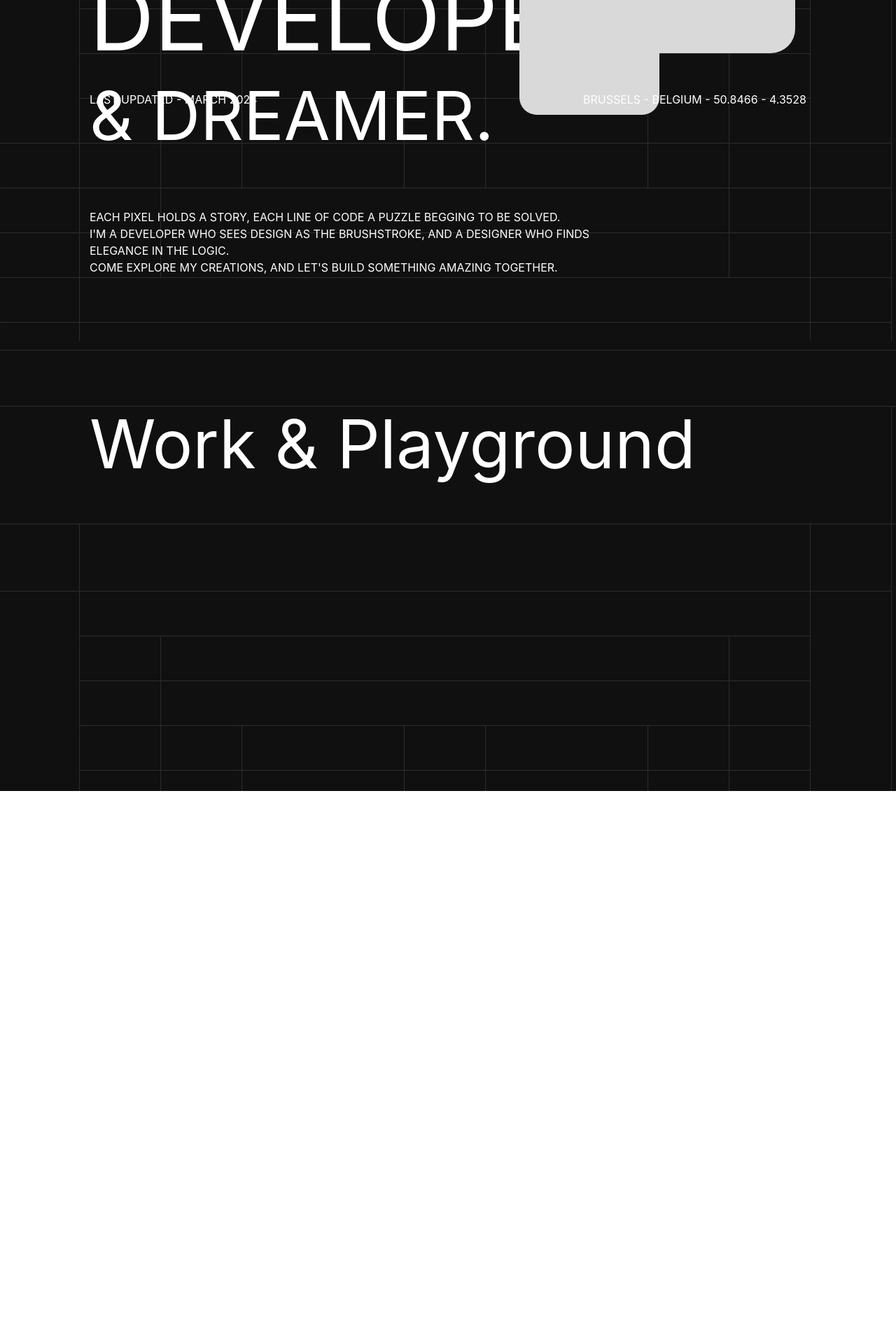
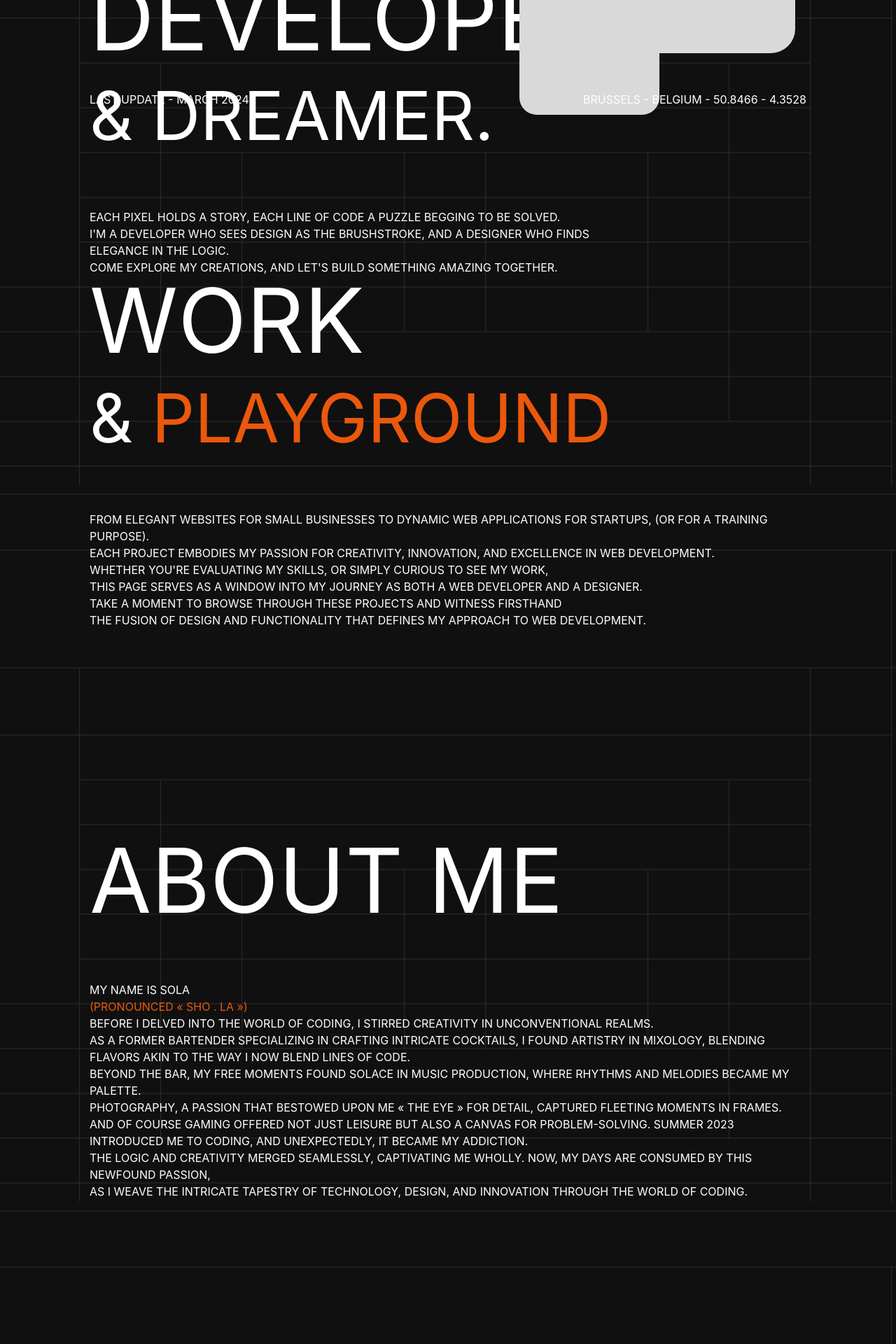
Before and after one commit to SolaKabuta/portfolio_final, a React (Vite) app: page / in a window 1280 px wide. Shown: the part 600-2520 px from the top of the page at 70% size. Before the commit the page ends 1730 px from the top, so only its background shows below. Built offline with nearby package versions, Linux system fonts and the light colour scheme.

Commit message:
full-layout

```diff
--- a/src/App.tsx
+++ b/src/App.tsx
@@ -9,17 +9,22 @@ import './App.css'
 import HomePage from "./pages/HomePage.tsx";
 import Navbar from "./components/Navbar.tsx";
 import Work from "./pages/Work.tsx";
+import About from "./pages/About.tsx";
+import Contact from "./pages/Contact.tsx";
 
 function App() {
   // const [count, setCount] = useState(0)
 
   return (
     <>
-        <div>
-            <MouseTrail strokeColor={"#ff5722"} lineWidthStart={20}/>
+        <div
+            className={'nocursor'}>
+            <MouseTrail strokeColor={"#ff5722"} lineWidthStart={20} lag={0.7} lineDuration={2}/>
             <Navbar/>
             <HomePage/>
             <Work/>
+            <About/>
+            <Contact/>
         </div>
     </>
   )
--- a/src/components/Navbar.tsx
+++ b/src/components/Navbar.tsx
@@ -6,7 +6,7 @@ const Navbar = () => {
                 className={'w-screen pt-10 px-[10%] uppercase flex justify-between'}>
                 <div>
                     <img
-                        className={'w-12'}
+                        className={'w-12 ease-in-out duration-700 hover:scale-150'}
                         src={logo}
                         alt="logo Sola Kabuta"/>
                 </div>
--- a/src/index.css
+++ b/src/index.css
@@ -25,6 +25,7 @@ a {
   color: white;
   text-decoration: none;
   transition: 500ms;
+  cursor: none;
 }
 a:hover {
   color: orangered;
@@ -74,18 +75,20 @@ button:focus-visible {
   padding: 20px;
   border-radius: 20px;
 }
+.orange {
+  transition: 500ms;
+}
+
 .orange:hover {
   color: orangered;
 }
-
-
+.nocursor {
+  cursor: none;
+}
 @media (prefers-color-scheme: light) {
   :root {
     color: #213547;
     background-color: #ffffff;
-  }
-  a:hover {
-    color: #747bff;
   }
   button {
     background-color: #f9f9f9;
--- a/src/pages/About.tsx
+++ b/src/pages/About.tsx
@@ -0,0 +1,46 @@
+
+const About = () => {
+    return (
+        <>
+            <div>
+                <div
+                    className={'w-screen h-screen py-[5%] px-[10%]'}>
+                    <div
+                        className={'uppercase'}>
+                        <h2
+                            id={'Work'}
+                            className={'text-9xl pb-20 ease-in-out duration-1000 hover:scale-[1.05]'}>
+                            About me
+                        </h2>
+                        <p
+                            className={'ease-in-out duration-1000 hover:scale-[1.05]'}>
+                            My name is Sola <br/>
+                            <span
+                                className={'text-orange-600'}>
+                        (pronounced « sho . la »)
+                        </span> <br/>
+                            Before I delved into the world of coding, I stirred creativity in unconventional
+                            realms. <br/>
+                            As a former bartender specializing in crafting intricate cocktails, I found artistry in
+                            mixology,
+                            blending flavors akin to the way I now blend lines of code. <br/>
+                            Beyond the bar, my free moments found solace in music production,
+                            where rhythms and melodies became my palette. <br/>
+                            Photography, a passion that bestowed upon me « the eye » for detail, captured fleeting
+                            moments
+                            in frames. <br/>
+                            AND of course Gaming offered not just leisure but also a canvas for problem-solving.
+                            Summer 2023 introduced me to coding, and unexpectedly, it became my addiction. <br/>
+                            The logic and creativity merged seamlessly, captivating me wholly.
+                            Now, my days are consumed by this newfound passion, <br/>
+                            as I weave the intricate tapestry of
+                            technology, design, and innovation through the world of coding.
+                        </p>
+                    </div>
+                </div>
+            </div>
+        </>
+    );
+};
+
+export default About;
--- a/src/pages/Contact.tsx
+++ b/src/pages/Contact.tsx
@@ -0,0 +1,40 @@
+
+const Contact = () => {
+    return (
+        <>
+            <div
+                className={'w-screen h-screen py-[5%] px-[10%]'}>
+                <div
+                    className={'uppercase'}>
+                    <h2
+                        id={'Work'}
+                        className={'text-9xl pb-20 ease-in-out duration-1000 hover:scale-[1.05]'}>
+                        Let's work
+                        <span
+                            className={'text-orange-600'}>
+                            &nbsp;together
+                        </span>
+                    </h2>
+                    <p
+                        className={'ease-in-out duration-1000 hover:scale-[1.05]'}>
+                        I’m passionate about sharing knowledge and meeting new people. <br/>
+                        I've had the opportunity to share ideas at various events around the globe.
+                    </p>
+                        {/*<a*/}
+                        {/*    href="mailto:solakabuta@gmail.com">*/}
+                        {/*    solakabuta@gmail.com*/}
+                        {/*</a>*/}
+                        {/*<a*/}
+                        {/*    href='tel:+32 474 73 08 10'>*/}
+                        {/*    +32 474 73 08 10*/}
+                        {/*</a>*/}
+                        {/*<p>*/}
+                        {/*    Bruxelles / Belgium*/}
+                        {/*</p>*/}
+                </div>
+            </div>
+        </>
+    );
+};
+
+export default Contact;
--- a/src/pages/HomePage.tsx
+++ b/src/pages/HomePage.tsx
@@ -1,6 +1,5 @@
 // import Portrait from '../assets/portrait_opti.jpg'
 import rectangle from '../assets/Rectangle 7.svg'
-// import developer from '../assets/developer.png'
 
 
 
@@ -35,13 +34,6 @@ const HomePage = () => {
                 className={'flex justify-center align-middle'}>
                 <div
                     className={'w-screen h-screen py-[10%] px-[10%] background_anim'}>
-                    {/*<div*/}
-                    {/*    className={'rounded-3xl'}>*/}
-                    {/*    <img*/}
-                    {/*        className={'scale-[0.2] absolute z-0 -top-[58%] left-0 right-0'}*/}
-                    {/*        src={Portrait}*/}
-                    {/*        alt=""/>*/}
-                    {/*</div>*/}
                     <div
                         className={'hero_text grid place-content-baseline uppercase'}>
 
@@ -70,23 +62,29 @@ const HomePage = () => {
                                 className={'text-8xl'}>
                             & {designer}.
                         </span>
-                            {/*<img*/}
-                            {/*    className={'scale-[0.6] relative -top-[23vw]'}*/}
-                            {/*    src={developer}*/}
-                            {/*    alt=""/>*/}
                         </p>
                         <p
                             className={'ease-in-out duration-1000 hover:scale-[1.05]'}>
-                            Each pixel holds a story, each line of code a puzzle begging to be solved. <br/>
-                            I'm a developer who sees design as the brushstroke, and a designer who finds elegance in the
-                            logic. <br/>
-                            Come explore my creations, and let's build something amazing together.
+                            <span
+                                className={'orange'}>
+                                Each pixel holds a story, each line of code a puzzle begging to be solved
+                            </span>. <br/>
+                            <span
+                                className={'orange'}>
+                                I'm a developer who sees design as the brushstroke, and a designer who finds elegance in the
+                            logic
+                            </span>. <br/>
+                            <span
+                                className={'orange'}>
+                                Come explore my creations, and let's build something amazing together
+                            </span>.
                         </p>
                     </div>
                 </div>
+                {/*PORTRAIT SHAPES*/}
                 <div>
                     <img
-                        className={'w-[600px] relative top-72 right-36'}
+                        className={'w-[600px] relative top-72 right-36 portrait'}
                         src={rectangle}
                         alt="rectangle shape"/>
                     <img
@@ -94,19 +92,46 @@ const HomePage = () => {
                         src={rectangle}
                         alt="rectangle shape"/>
                 </div>
+                {/*PORTRAIT*/}
+                {/*<div*/}
+                {/*    className={'mask'}>*/}
+                {/*    <img*/}
+                {/*        className={'scale-[0.2]'}*/}
+                {/*        src={Portrait}*/}
+                {/*        alt=""/>*/}
+                {/*</div>*/}
             </div>
             <div
                 className={'uppercase flex justify-between gap-5 px-[10%] relative bottom-44'}>
                 <p
-                    className={'ease-in-out duration-1000 hover:scale-110 orange'}>
-                    last updated - March 2024
+                    className={'ease-in-out duration-1000 hover:scale-110'}>
+                    <span
+                        className={'orange'}>
+                        last update&nbsp;
+                    </span>
+                    <span
+                        className={'orange'}>
+                        - March 2024
+                    </span>
                 </p>
                 <p
-                    className={'ease-in-out duration-1000 hover:scale-110 orange'}>
-                    Brussels -
-                    Belgium -
-                    50.8466 -
-                    4.3528
+                    className={'ease-in-out duration-1000 hover:scale-110'}>
+                <span
+                    className={'orange'}>
+                        Brussels -&nbsp;
+                    </span>
+                    <span
+                        className={'orange'}>
+                        Belgium -&nbsp;
+                    </span>
+                    <span
+                        className={'orange'}>
+                        50.8466 -&nbsp;
+                    </span>
+                    <span
+                        className={'orange'}>
+                        4.3528
+                    </span>
                 </p>
             </div>
         </>
--- a/src/pages/Work.tsx
+++ b/src/pages/Work.tsx
@@ -3,13 +3,32 @@ const Work = () => {
     return (
         <>
          <div
-            className={'w-screen h-screen py-[20%] px-[10%] background_anim2'}>
-             <h2
-                id={'Work'}
-                className={'text-8xl'}>
-                 Work
-                 & Playground
-             </h2>
+            className={'w-screen h-screen py-[5%] px-[10%]'}>
+             <div
+                className={'uppercase'}>
+                 <h2
+                     id={'Work'}
+                     className={'text-9xl pb-20 ease-in-out duration-1000 hover:scale-[1.05]'}>
+                     Work <br/>
+                     <span
+                        className={'text-8xl'}>
+                         &
+                         <span
+                            className={'text-orange-600'}>
+                         &nbsp;Playground
+                     </span>
+                     </span>
+                 </h2>
+                 <p
+                    className={'ease-in-out duration-1000 hover:scale-[1.05]'}>
+                     From elegant websites for small businesses to dynamic web applications for startups, (or for a training purpose).<br/>
+                     each project embodies my passion for creativity, innovation, and excellence in web development. <br/>
+                     Whether you're evaluating my skills, or simply curious to see my work, <br/>
+                     this page serves as a window into my journey as both a web developer and a designer. <br/>
+                     Take a moment to browse through these projects and witness firsthand <br/>
+                     the fusion of design and functionality that defines my approach to web development.
+                 </p>
+             </div>
          </div>
         </>
     );
```
Also changed, not shown: 1 other file (tests, documents, lock files or other folders).
